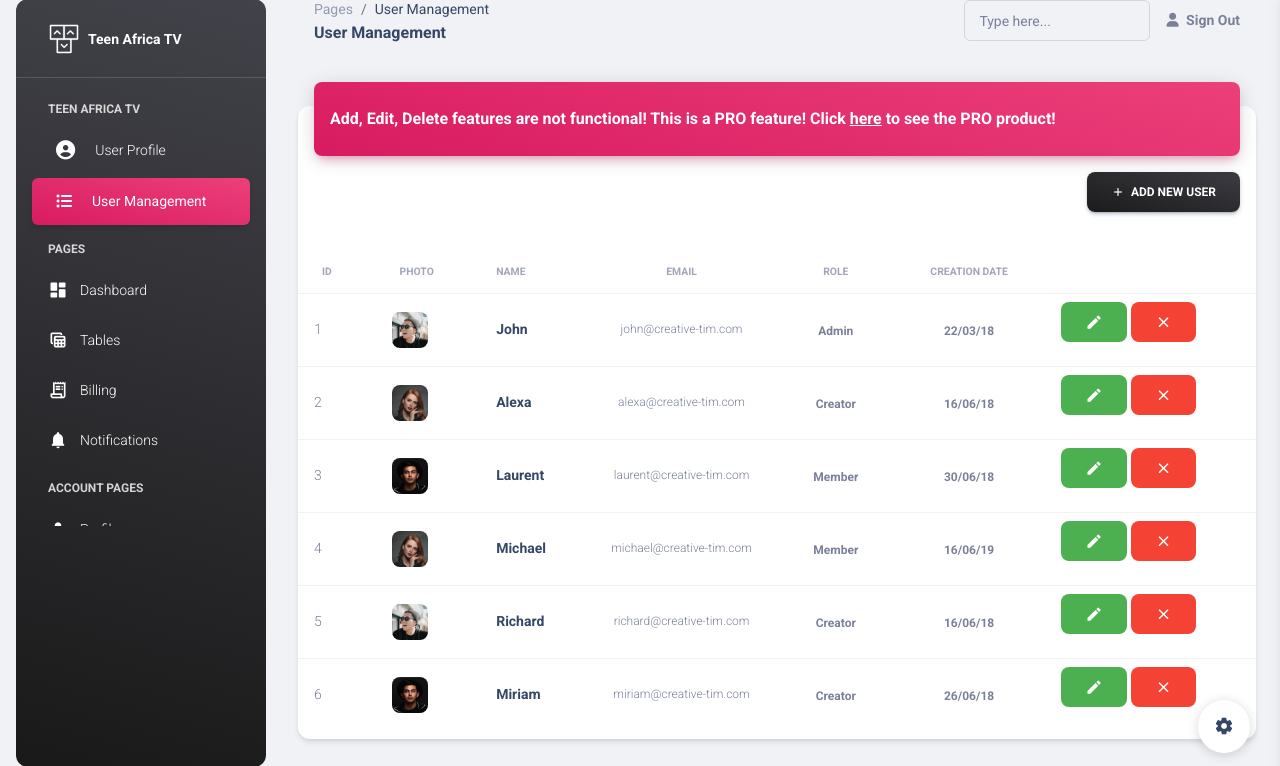
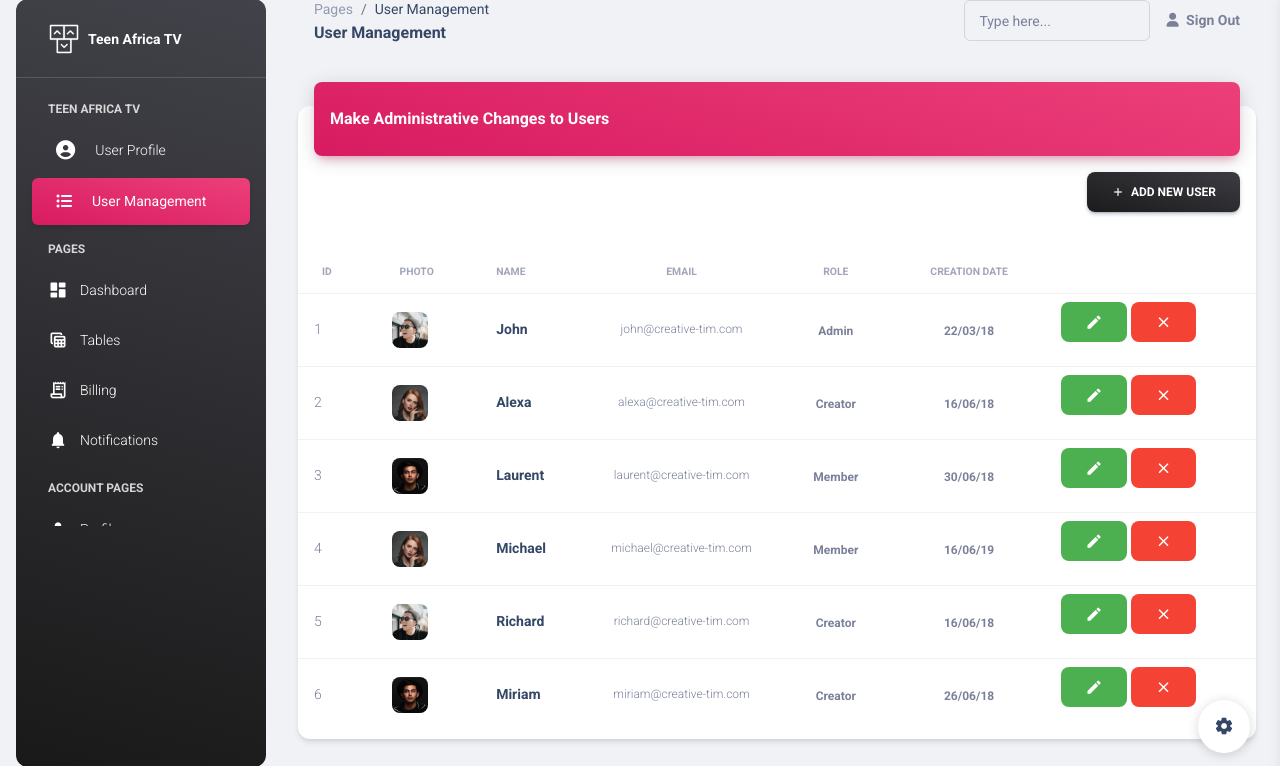
Before and after one commit to miketayo1/teen, a Laravel app: template tv/resources/views/pages/laravel-examples/user-management.blade.php in a window 1280 px wide. Shown: the part 17-783 px from the top of the page. Run offline with Laravel 9, Linux system fonts and the light colour scheme; the template is opened without the code that fills it, so the values that code supplies are empty; some libraries are stand-ins or nearby versions.

Commit message:
Update user-management.blade.php

```diff
--- a/tv/resources/views/pages/laravel-examples/user-management.blade.php
+++ b/tv/resources/views/pages/laravel-examples/user-management.blade.php
@@ -11,12 +11,7 @@
                     <div class="card my-4">
                         <div class="card-header p-0 position-relative mt-n4 mx-3 z-index-2">
                             <div class="bg-gradient-primary shadow-primary border-radius-lg pt-4 pb-3">
-                                <h6 class="text-white mx-3"><strong> Add, Edit, Delete features are not
-                                        functional!</strong> This is a<strong> PRO</strong> feature! Click
-                                    <strong><a
-                                            href="https://www.creative-tim.com/product/material-dashboard-pro-laravel"
-                                            target="_blank" class="text-white"><u>here</u> </a></strong>to see
-                                    the PRO product!</h6>
+                                <h6 class="text-white mx-3"><strong>Make Administrative Changes to Users</strong></h6>
                             </div>
                         </div>
                         <div class=" me-3 my-3 text-end">
```
